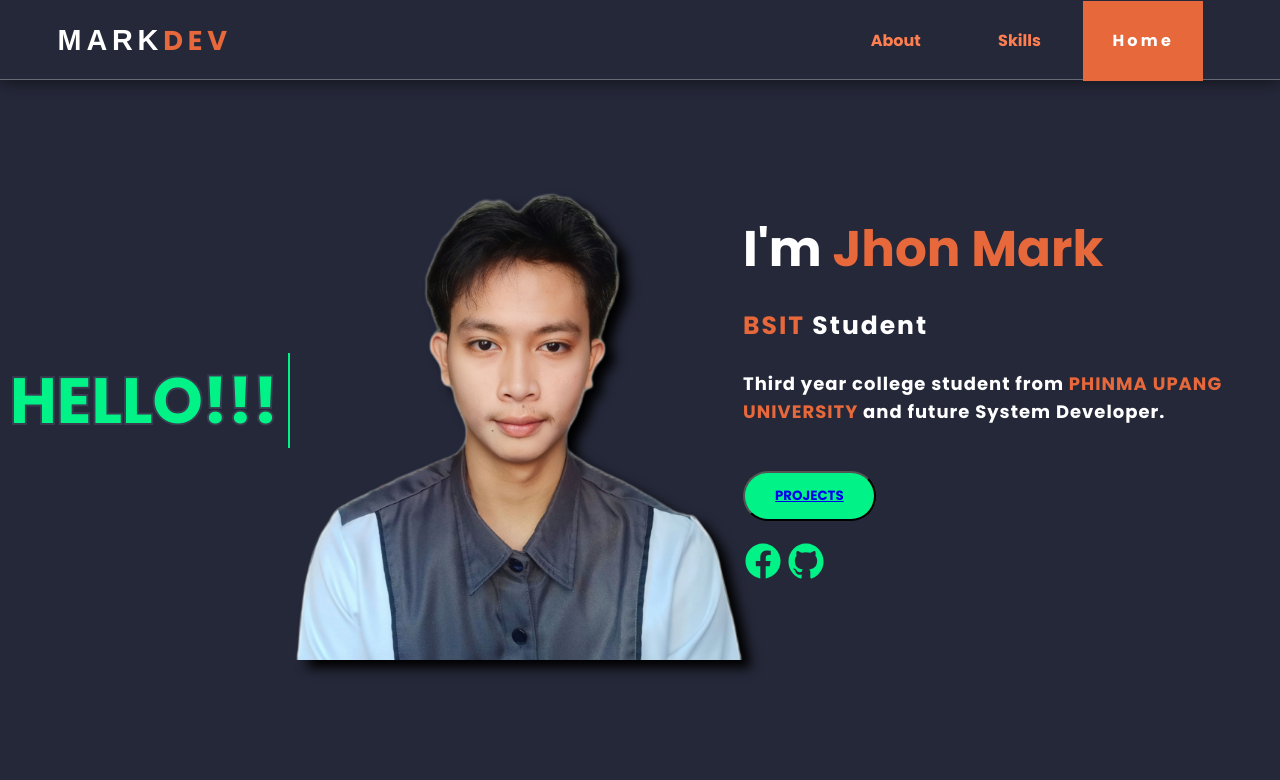
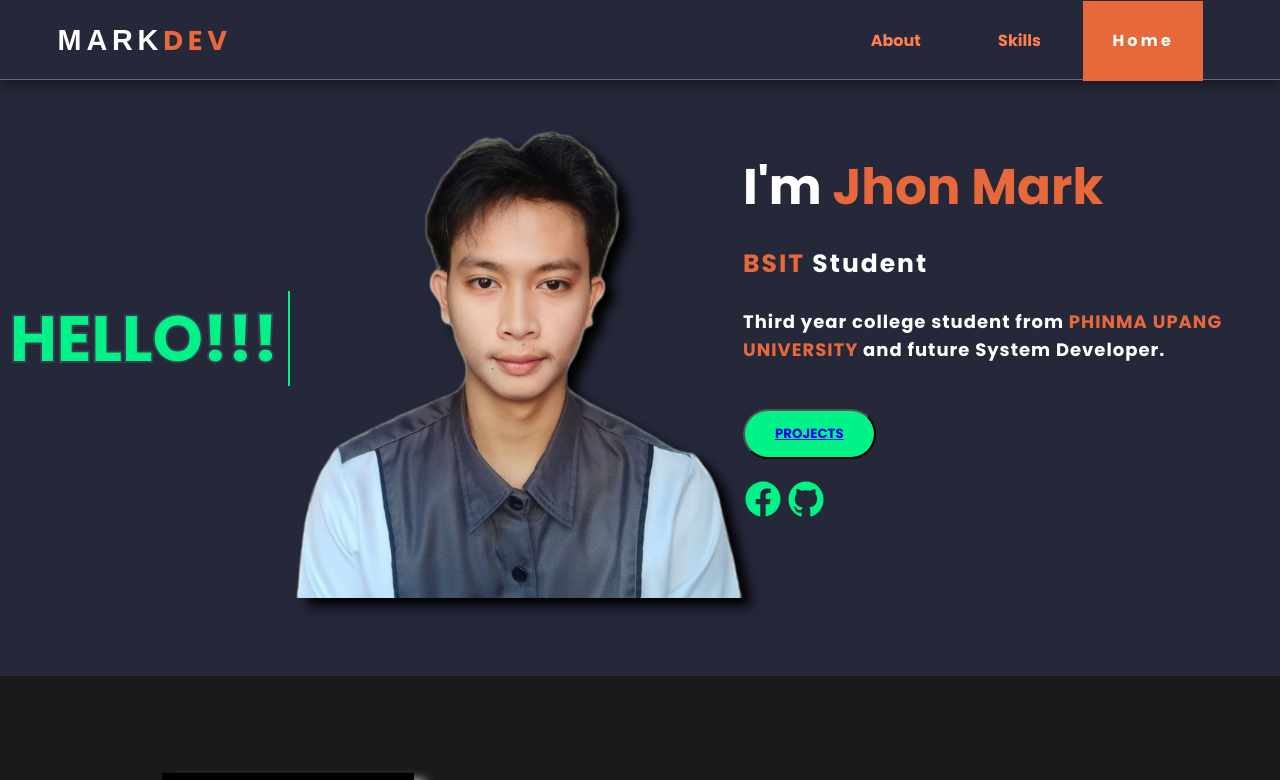
Before and after one commit to mejiaDev9/mejiadev9.github.io, a plain HTML site: page index.html in a window 1280 px wide. Shown: the top 780 px of the page. Drawn offline with nearby package versions, Linux system fonts and the light colour scheme.

Commit message:
last
done!

```diff
--- a/style.css
+++ b/style.css
@@ -12,13 +12,10 @@
 
 
 
-/*home css*/
-.home {
+.home{
     width: 100%;
     display: flex;
     padding: 78px 0px;
-    max-width: fit-content;
-    min-height: 100vh;
     background-color: #252839;
 }
 
```
